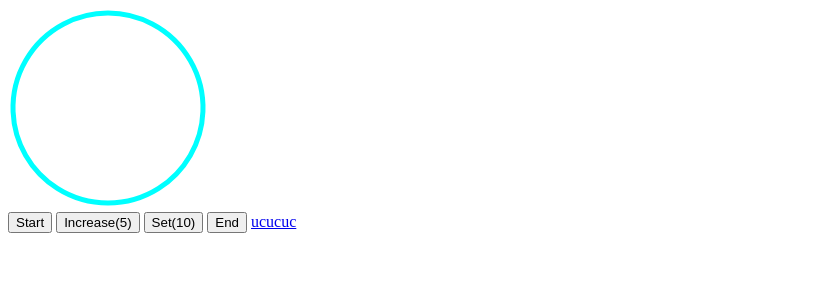
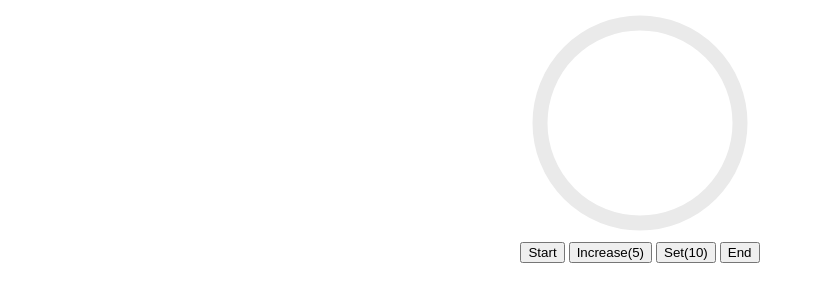
Before and after one commit to xiaokaike/round-progress, a website: page src/index.html in a window 1280 px wide. Shown: the whole page, without its empty margins (0-815 px from the left). Drawn offline with Linux system fonts and the light colour scheme.

Commit message:
用 angular 方式去 绘制圆形 可是发觉 无法绘制出动画效果

```diff
--- a/src/index.html
+++ b/src/index.html
@@ -3,22 +3,54 @@
 
 <head>
     <title>round progress</title>
+
+    <style>
+        section {
+            width: 80%;
+            margin: 0 auto;
+            text-align: center;
+        }
+        /*button{
+            height: 30px;
+            padding: 0 5px;
+            background-color: #fff;
+            display: inline-block;
+            border: 1px solid #eee;
+            outline: none
+        }*/
+    </style>
 </head>
 
 <body>
-    <div id="svgContainer"></div>
+    <section>
+
+        <div id="svgContainer"></div>
 
 
-    <button id="btnStart">Start</button>
-    <button id="btnIncrease">Increase(5)</button>
-    <button id="btnSet">Set(10)</button>
-    <button id="btnEnd">End</button>
+        <button id="btnStart">Start</button>
+        <button id="btnIncrease">Increase(5)</button>
+        <button id="btnSet">Set(10)</button>
+        <button id="btnEnd">End</button>
 
-    <a target="_blank" href="http://uc.cn">ucucuc</a>
+    </section>
+
     <script type="text/javascript" src="js/roundp.js"></script>
     <!-- // <script type="text/javascript" src="js/svg-round-progress-bar.js"></script> -->
     <script>
-        roundpJs('svgContainer', {}).init();
+        var roundpJs = new RoundpJs('svgContainer', {});
+
+        document.body.addEventListener('click', function(e){
+            var curid = e.target.id;
+
+            switch (curid){
+                case 'btnIncrease':
+                    roundpJs.increase(5)
+                    break;
+                case 'btnSet':
+                    roundpJs.set(50)
+                    break;
+            }
+        })
     </script>
 </body>
 
--- a/src/js/roundp.js
+++ b/src/js/roundp.js
@@ -17,6 +17,119 @@
     //Default config/variables
     var VERSION = '0.0.1';
     var xmlns = 'http://www.w3.org/2000/svg';
+
+    // set attr
+    function _setAttributeNS(el, obj){
+        var o,
+            hasOwn = Object.prototype.hasOwnProperty;
+
+        for (o in obj) {
+            if (hasOwn.call(obj, o)) { // filter
+                el.setAttributeNS(null, o, obj[o]);
+            }
+        }
+    }
+    var polarToCartesian = function(centerX, centerY, radius, angleInDegrees) {
+        var angleInRadians = (angleInDegrees-90) * Math.PI / 180.0;
+
+        return {
+            x: centerX + (radius * Math.cos(angleInRadians)),
+            y: centerY + (radius * Math.sin(angleInRadians))
+        };
+    }
+
+    function _renderState(value){
+        // Calculate Size
+        var total = 100,
+            stroke = this._ops.stroke,
+            R = this._ops.radius,
+            size = R*2 + parseInt(stroke)*2 ;
+
+        // credit to http://stackoverflow.com/questions/5736398/how-to-calculate-the-svg-path-for-an-arc-of-a-circle
+        var value       = value >= total ? total - 0.00001 : value,
+            type        = 359.9999,
+            perc        = (value/total)*type,
+            x           = size/2,
+            start       = polarToCartesian(x, x, R, perc), // in this case x and y are the same
+            end         = polarToCartesian(x, x, R, 0),
+            // arcSweep = endAngle - startAngle <= 180 ? "0" : "1",
+            arcSweep    = (perc <= 180 ? "0" : "1"),
+            d = [
+                "M", start.x, start.y,
+                "A", R, R, 0, arcSweep, 0, end.x, end.y
+            ].join(" ");
+
+        // path set attr
+        _setAttributeNS(this.rpath, {
+            'd': d,
+        });
+    }
+
+    function _renderRound(){
+
+        // create path
+        var svgElem = this.svgElem = document.createElementNS(xmlns, 'svg'),
+            circle = document.createElementNS(xmlns, 'circle'),
+            rpath = this.rpath = document.createElementNS (xmlns, "path");
+
+        var radius = this._ops.radius,
+            stroke = this._ops.stroke;
+
+        var size = radius*2 + parseInt(stroke)*2;
+        // svgElem set attr
+        _setAttributeNS(svgElem, {
+            'width': size,
+            'height': size
+        });
+        // circle set attr
+        _setAttributeNS(circle, {
+            'cx': radius,
+            'cy': radius,
+            'stroke': this._ops.bgc,
+            'stroke-width': stroke,
+            'r': radius,
+            'fill': "none",
+            'opacity': 1.0,
+            'transform': 'translate('+ stroke +', '+ stroke +')',
+        });
+        // path set attr
+        _setAttributeNS(rpath, {
+            'stroke': this._ops.color,
+            'stroke-width': stroke,
+            'fill': "none",
+            'opacity': 1.0,
+        });
+        _renderState.call(this, 0);
+        svgElem.appendChild(circle);
+        svgElem.appendChild(rpath);
+
+        document.getElementById (this.svgContainer).appendChild(svgElem);
+
+        circle.style.transform = 'translate(15, 15)';
+
+        rpath.style.webkitTransition = 'stroke-dashoffset 0.3s ease-in-out';
+
+        var pathSize = this.pathSize = rpath.getTotalLength();
+        // rpath.style.strokeDashoffset = pathSize;
+        // rpath.style.strokeDasharray = pathSize;
+
+        setTimeout(function() {
+            // rpath.style.strokeDashoffset = 0;
+        }, 0);
+    }
+
+
+    function _getPathSize(){
+        this.pathSize = this.rpath.getTotalLength();
+    }
+
+    function _increasePercent(percent){
+        _renderState.call(this, percent);
+    }
+
+    function _setPercent(percent){
+    }
+
     /**
      * RoundpJs main class
      *
@@ -37,104 +150,39 @@
         if (typeof window._roundpjsIntervals === 'undefined')
             window._roundpjsIntervals = {};
 
-        this._options = {
+        this._ops = {
             progress: 100,
             // gradientStart: 'rgb(11,178,180)',
             // gradientStop: 'rgb(0,255,114)',
             gradientStart: null,
             gradientStop: null,
-            background: 'rgb(0,255,255)',
-            strokeWidth: 5,
-            size: 200
+            color: 'rgb(0,255,255)',
+            bgc: 'rgb(234, 234, 234)',
+            stroke: 15,
+            radius: 100
         };
-    }
-
-    function _createRound(){
-        // Calculate Size
-        var progress = this._options.progress > 99.9999 ? 99.9999 : this._options.progress;
-        progress = progress < 0 ? 0 : progress;
-
-        var degrees = ((progress / 100) * 360) - 90,
-            radians = (Math.PI * degrees) / 180,
-            radius = (this._options.size / 2) - this._options.strokeWidth,
-            offsetY = this._options.strokeWidth,
-            offsetX = this._options.size / 2,
-            y = Math.sin(radians) * radius + (radius + offsetY),
-            x = Math.cos(radians) * radius + offsetX,
-            arc = progress > 50 ? 1 : 0;
-
-        var path = [
-            "M " + offsetX + ", " + offsetY,
-            "A " + radius + ", " + radius, 0, arc, 1, x, y
-        ].join(",");
-
-
-        var svgElem = this.svgElem = document.createElementNS(xmlns, 'svg');
-        svgElem.setAttributeNS (null, "width", this._options.size);
-        svgElem.setAttributeNS (null, "height", this._options.size);
-        // create path
-        var rpath = this.rpath = document.createElementNS (xmlns, "path");
-        rpath.setAttributeNS (null, 'stroke', this._options.background);
-        rpath.setAttributeNS (null, 'stroke-width', this._options.strokeWidth);
-        rpath.setAttributeNS (null, 'd', path);
-        rpath.setAttributeNS (null, 'fill', "none");
-        rpath.setAttributeNS (null, 'opacity', 1.0);
-
-        svgElem.appendChild(rpath);
-
-        document.getElementById (this.svgContainer).appendChild(svgElem);
-        var pathSize = rpath.getTotalLength();
-
-        rpath.style.webkitTransition = "stroke-dashoffset 2s ease-in-out";
-        rpath.style.strokeDashoffset = pathSize;
-        rpath.style.strokeDasharray = pathSize;
-
-        setTimeout(function() {
-            rpath.style.strokeDashoffset = 0;
-        }, 0);
-    }
-
-    function _getPathSize(){
-        this.pathSize = this.rpath.getTotalLength();
+        this.init();
     }
 
 
+    //Prototype
+    RoundpJs.prototype = {
+        version: VERSION,
 
-
-    var roundpJs = function(targetElm) {
-        if (typeof(targetElm) === 'object') {
-            //Ok, create a new instance
-            return new RoundpJs(targetElm);
-
-        } else if (typeof(targetElm) === 'string') {
-            //select the target element with query selector
-            var targetElement = document.querySelectorAll(targetElm);
-
-            if (targetElement) {
-                return new RoundpJs(targetElm, {});
-            } else {
-                throw new Error('There is no element with given selector.');
-            }
-        } else {
-            return new RoundpJs(document.body);
-        }
-    };
-    /**
-     * Current RoundpJs version
-     *
-     * @property version
-     * @type String
-     */
-    roundpJs.version = VERSION;
-
-    //Prototype
-    roundpJs.fn = RoundpJs.prototype = {
         init: function(){
-
-            _createRound.call(this)
+            _renderRound.call(this);
+            return this;
+        },
+        increase: function(percent){
+            _increasePercent.call(this, percent);
+            return this;
+        },
+        set: function(percent){
+            _setPercent.call(this, percent);
+            return this;
         }
     };
 
-    exports.roundpJs = roundpJs;
-    return roundpJs;
+    exports.RoundpJs = RoundpJs;
+    return RoundpJs;
 }));
```
